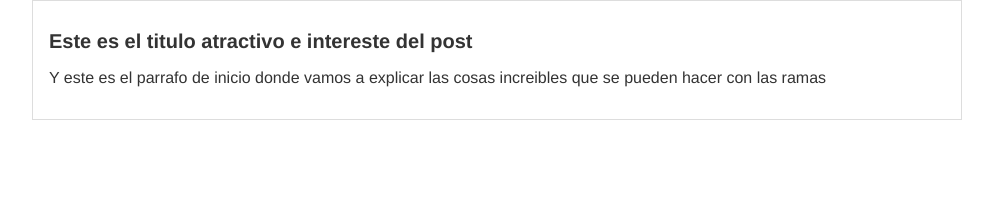
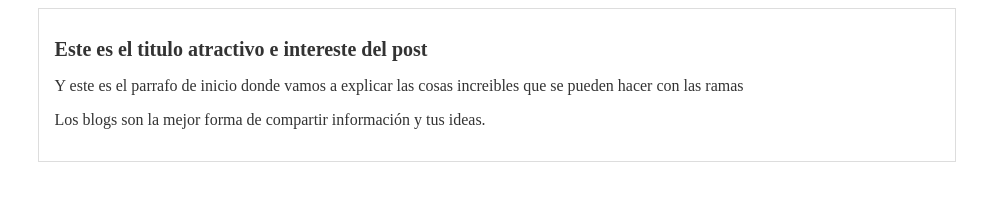
Before and after one commit to alexis900/hyperblog, a plain HTML site: page index.html in a window 1280 px wide. Shown: the whole page, without its empty margins (143-1136 px from the left). Drawn offline with Linux system fonts and the light colour scheme.

Commit message:
Agregado el contenido del blog y agregada una mejor tipo

```diff
--- a/css/styles.css
+++ b/css/styles.css
@@ -1,7 +1,7 @@
 body {
     color:  #333;
     text-align: center;
-    font-family: "Helvetica Neue", Helvetica, Arial, sans-serif;
+    font-family: 'Courier New', Courier, monospace
     margin: 0;
     padding: 0;
 }
--- a/index.html
+++ b/index.html
@@ -9,6 +9,7 @@
     <div id="container">
         <h1>Este es el titulo atractivo e intereste del post</h1>
         <p>Y este es el parrafo de inicio donde vamos a explicar las cosas increibles que se pueden hacer con las ramas</p>
+        <p>Los blogs son la mejor forma de compartir información y tus ideas.</p>
     </div>
 </body>
 </html>
```
